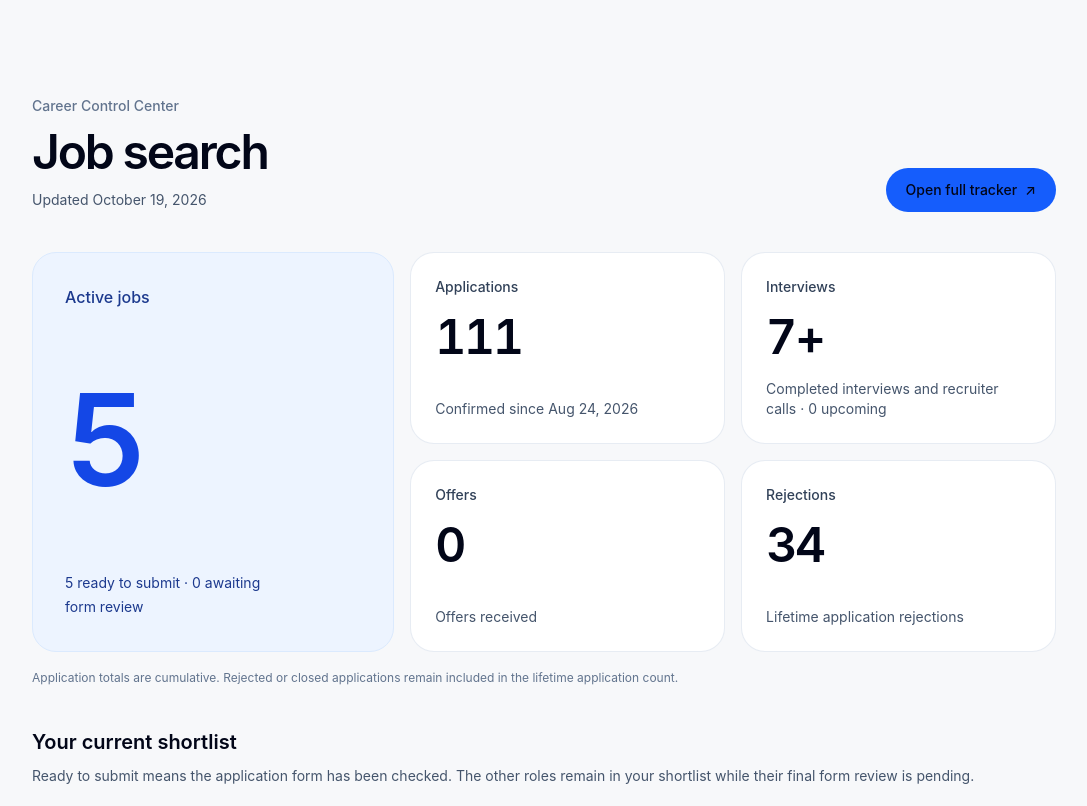
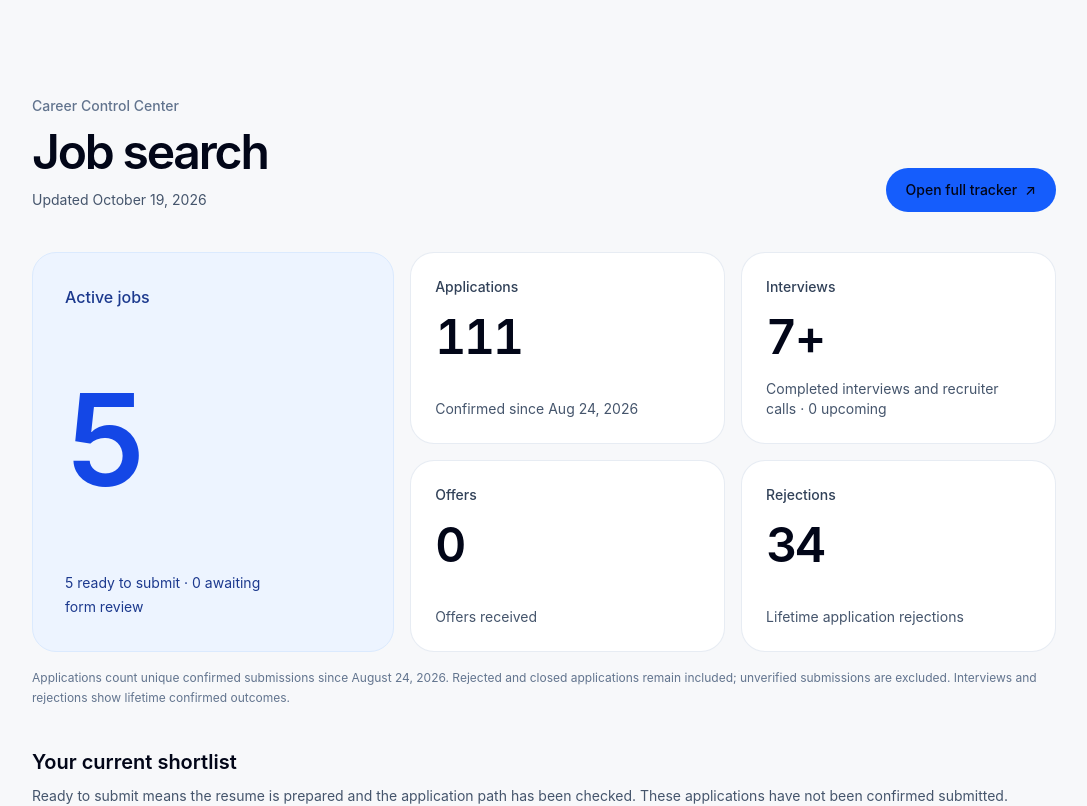
Before and after one commit to micksems/ai-portfolio, a Next.js app: page /job-search in a window 1280 px wide. Shown: the top 806 px of the page, without its empty margins (96-1183 px from the left). Built offline with nearby package versions, Linux system fonts and the light colour scheme.

Commit message:
Clarify tracker count scope and exclude guessed fallback totals

```diff
--- a/src/app/job-search/DashboardClient.js
+++ b/src/app/job-search/DashboardClient.js
@@ -8,7 +8,7 @@ export default function DashboardClient({ jobSearchData }) {
   const metrics = [
     {
       label: "Applications",
-      value: lifetime.applications ?? jobs.filter((job) => ["Applied", "Interview", "Offer"].includes(job.status)).length,
+      value: lifetime.applications ?? "—",
       description: lifetime.trackerStartedAt
         ? `Confirmed since ${lifetime.trackerStartedAt}`
         : "Lifetime submitted applications",
@@ -20,12 +20,12 @@ export default function DashboardClient({ jobSearchData }) {
     },
     {
       label: "Offers",
-      value: lifetime.offers ?? jobs.filter((job) => job.status === "Offer").length,
+      value: lifetime.offers ?? "—",
       description: "Offers received",
     },
     {
       label: "Rejections",
-      value: lifetime.rejections ?? jobs.filter((job) => job.status === "Rejected").length,
+      value: lifetime.rejections ?? "—",
       description: "Lifetime application rejections",
     },
   ];
@@ -77,13 +77,13 @@ export default function DashboardClient({ jobSearchData }) {
         </dl>
 
         <p className="mt-4 text-xs leading-5 text-slate-500">
-          Application totals are cumulative. Rejected or closed applications remain included in the lifetime application count.
+          Applications count unique confirmed submissions since August 24, 2026. Rejected and closed applications remain included; unverified submissions are excluded. Interviews and rejections show lifetime confirmed outcomes.
         </p>
 
         <section aria-labelledby="active-jobs-heading" className="mt-10">
           <h2 id="active-jobs-heading" className="text-xl font-semibold">Your current shortlist</h2>
           <p className="mt-2 text-sm leading-6 text-slate-600">
-            Ready to submit means the application form has been checked. The other roles remain in your shortlist while their final form review is pending.
+            Ready to submit means the resume is prepared and the application path has been checked. These applications have not been confirmed submitted.
           </p>
           <ul className="mt-5 divide-y divide-slate-200 rounded-2xl border border-slate-200 bg-white">
             {activeJobs.map((job) => (
```
